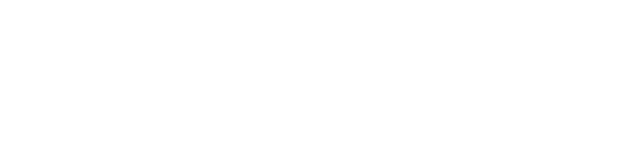
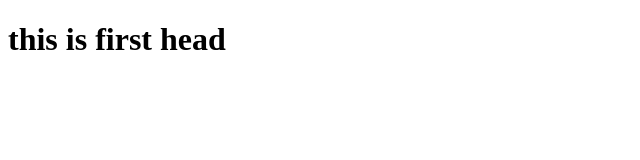
Before and after one commit to webstudio101/first-project, a plain HTML site: page index.html in a window 1280 px wide. Shown: the whole page, without its empty margins (0-640 px from the left). Drawn offline with Linux system fonts and the light colour scheme.

Commit message:
my four commit

```diff
--- a/index.html
+++ b/index.html
@@ -2,9 +2,9 @@
 <html lang="en">
 <head>
 	<meta charset="UTF-8">
-	<title>Document</title>
+	<title>Document 2</title>
 </head>
 <body>
-
+<h1>this is first head</h1>
 </body>
 </html>
```
